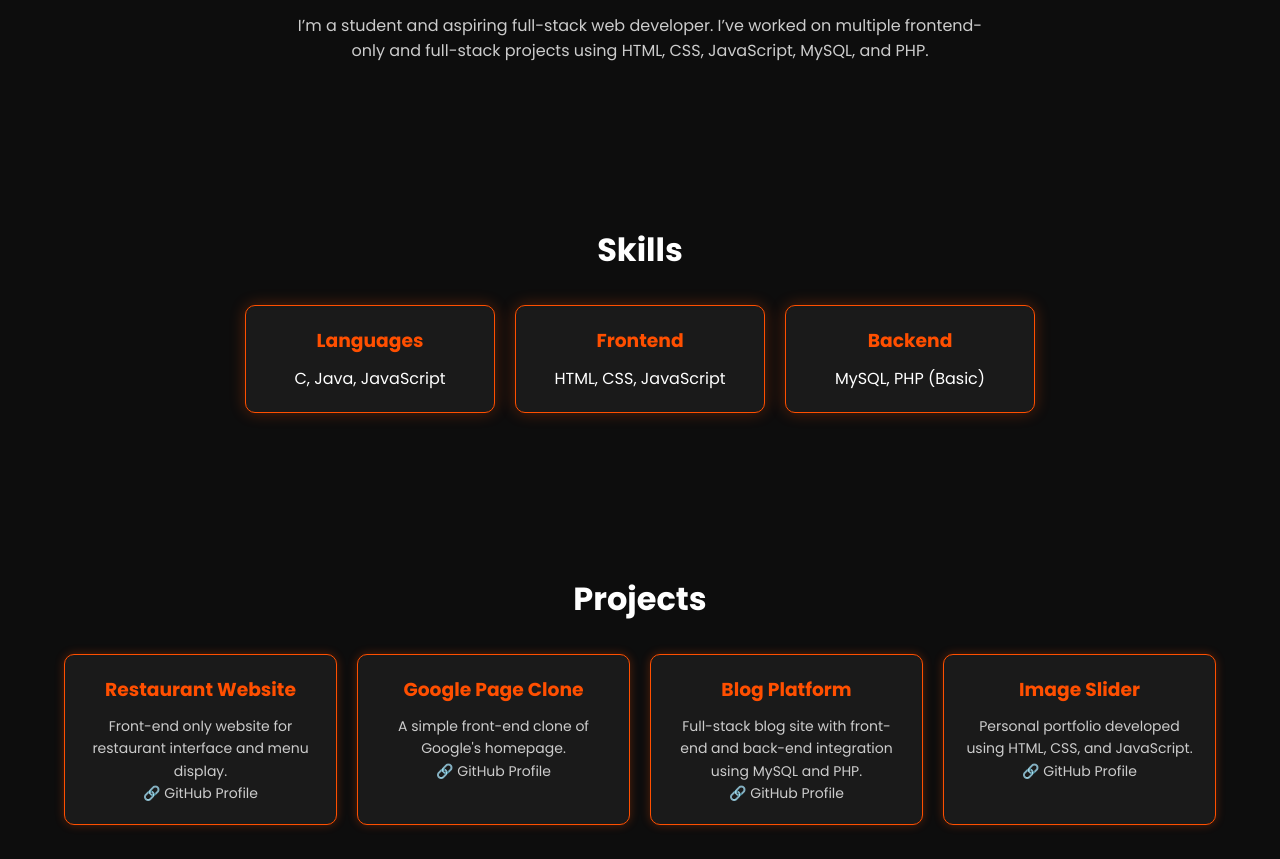
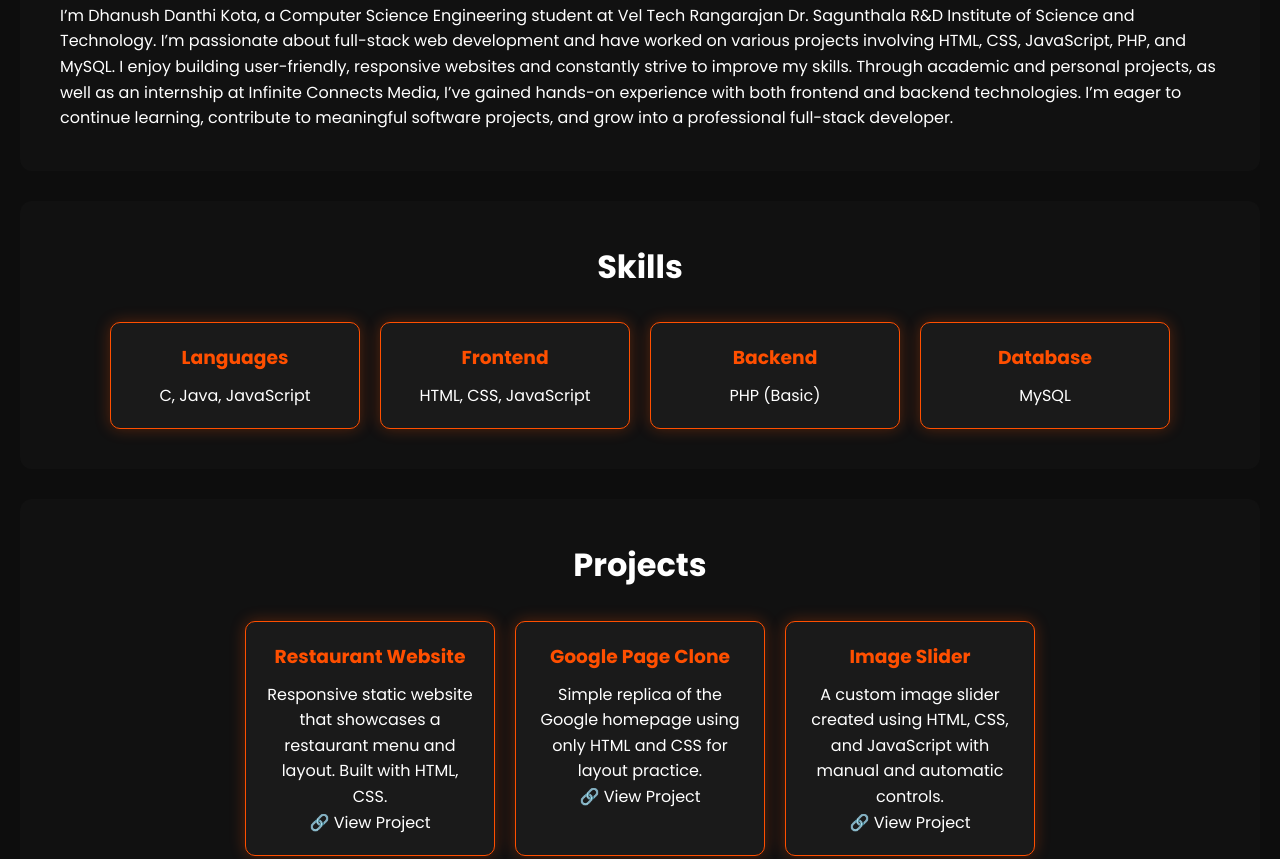
Before and after one commit to DHANUSH00045/portfolio-, a plain HTML site: page index.html in a window 1280 px wide. Shown: the part 838-1697 px from the top of the page. Drawn offline with Linux system fonts and the light colour scheme.

Commit message:
first commit

```diff
--- a/css/style.css
+++ b/css/style.css
@@ -68,7 +68,29 @@ h1, h2, h3 {
   bottom: -5px;
   left: 0;
 }
+.navbar {
+  display: flex;
+  gap: 30px; /* Adds space between navbar items */
+}
 
+.navbar a {
+  color: white;
+  font-weight: 500;
+  padding: 6px 10px;
+  border-radius: 4px;
+  transition: 0.3s;
+}
+
+.navbar a:hover {
+  background-color: #ff4f00;
+  color: #000;
+}
+
+.navbar .button {
+  /* Removed special Contact styling */
+  background: none;
+  color: white;
+}
 .navbar a:hover::after { /* Changed from .nav a:hover::after to .navbar a:hover::after */
   width: 100%;
 }
@@ -184,16 +206,31 @@ h1, h2, h3 {
 }
 
 /* About Section */
-.about h2 {
-  text-align: center;
-  margin-bottom: 20px;
+.about {
+  background: #111;
+  border-radius: 12px;
+  padding: 40px;
+  margin: 30px 20px;
 }
 
-.about p {
-  max-width: 700px;
-  margin: 0 auto;
-  text-align: center;
-  color: #ccc;
+.service-boxes {
+  display: grid;
+  grid-template-columns: repeat(auto-fit, minmax(220px, 1fr));
+  gap: 20px;
+  margin-top: 20px;
+}
+
+.service-card {
+  background: #1f1f1f;
+  padding: 20px;
+  border-radius: 10px;
+  transition: 0.3s ease;
+  box-shadow: 0 4px 10px rgba(0, 0, 0, 0.3);
+}
+
+.service-card:hover {
+  background: #262626;
+  transform: translateY(-4px);
 }
 
 /* Service Section */
--- a/index.html
+++ b/index.html
@@ -10,6 +10,7 @@
 <body>
 
   <!-- Header -->
+  <!-- Header -->
 <header class="header">
   <div class="logo">Dhanush<span>Kota</span></div>
   <nav class="navbar">
@@ -17,11 +18,12 @@
     <a href="#about">About</a>
     <a href="#services">Skills</a>
     <a href="#projects">Projects</a>
-      <a href="#contact" class="button">Contact</a>
+    <a href="#achievements">Achievements</a>
+    <a href="#certificates">Certificates</a>
+    <a href="#contact">Contact</a>
   </nav>
   <div class="menu-toggle">&#9776;</div>
 </header>
-
   <!-- Hero Section -->
   <section class="hero" id="home">
     <img src="./image/WhatsApp Image 2025-06-29 at 11.19.13_96271eeb.jpg" alt="Dhanush's Photo">
@@ -33,12 +35,13 @@
   <!-- About Section -->
   <section class="about" id="about">
     <h2>About <span style="color: #ff4f00;">Me</span></h2>
-    <p>I’m a student and aspiring full-stack web developer. I’ve worked on multiple frontend-only and full-stack projects using HTML, CSS, JavaScript, MySQL, and PHP.</p>
+    <p>I’m Dhanush Danthi Kota, a Computer Science Engineering student at Vel Tech Rangarajan Dr. Sagunthala R&D Institute of Science and Technology. I’m passionate about full-stack web development and have worked on various projects involving HTML, CSS, JavaScript, PHP, and MySQL. I enjoy building user-friendly, responsive websites and constantly strive to improve my skills. Through academic and personal projects, as well as an internship at Infinite Connects Media, I’ve gained hands-on experience with both frontend and backend technologies. I’m eager to continue learning, contribute to meaningful software projects, and grow into a professional full-stack developer.</p>
 
   </section>
 
   <!-- Skills Section -->
-  <section class="services" id="services">
+
+<section class="about" id="services">
   <h2>Skills</h2>
   <div class="service-boxes">
     <div class="service-card">
@@ -51,34 +54,33 @@
     </div>
     <div class="service-card">
       <h3>Backend</h3>
-        <p>MySQL, PHP (Basic)</p>
+      <p>PHP (Basic)</p>
+    </div>
+    <div class="service-card">
+      <h3>Database</h3>
+      <p>MySQL</p>
     </div>
   </div>
 </section>
 
   <!-- Projects Section -->
-  <section class="projects" id="projects">
+<section class="about" id="projects">
   <h2>Projects</h2>
-    <div class="project-grid">
-      <div class="project-card">
+  <div class="service-boxes">
+    <div class="service-card">
       <h3>Restaurant Website</h3>
-        <p>Front-end only website for restaurant interface and menu display.</p>
-        <p>🔗 <a href="https://dhanush00045.github.io/RESTAURANT-WEBSITE-1/" target="_blank">GitHub Profile</a></p>
+      <p>Responsive static website that showcases a restaurant menu and layout. Built with HTML, CSS.</p>
+      <p>🔗 <a href="https://dhanush00045.github.io/RESTAURANT-WEBSITE-1/" target="_blank">View Project</a></p>
     </div>
-      <div class="project-card">
+    <div class="service-card">
       <h3>Google Page Clone</h3>
-        <p>A simple front-end clone of Google's homepage.</p>
-        <p>🔗 <a href="https://dhanush00045.github.io/GOOGLE-PAGE/" target="_blank">GitHub Profile</a></p>
+      <p>Simple replica of the Google homepage using only HTML and CSS for layout practice.</p>
+      <p>🔗 <a href="https://dhanush00045.github.io/GOOGLE-PAGE/" target="_blank">View Project</a></p>
     </div>
-      <div class="project-card">
-        <h3>Blog Platform</h3>
-        <p>Full-stack blog site with front-end and back-end integration using MySQL and PHP.</p>
-        <p>🔗 <a href="https://dhanush00045.github.io/BLOGS/" target="_blank">GitHub Profile</a></p>
-      </div>
-      <div class="project-card">
+    <div class="service-card">
       <h3>Image Slider</h3>
-        <p>Personal portfolio developed using HTML, CSS, and JavaScript.</p>
-        <p>🔗 <a href="https://dhanush00045.github.io/image-slider/" target="_blank">GitHub Profile</a></p>
+      <p>A custom image slider created using HTML, CSS, and JavaScript with manual and automatic controls.</p>
+      <p>🔗 <a href="https://dhanush00045.github.io/image-slider/" target="_blank">View Project</a></p>
     </div>
   </div>
 </section>
@@ -128,6 +130,7 @@
       <div class="contact-item">📧 <a href="mailto:dhanushkota8@gmail.com">dhanushkota8@gmail.com</a></div>
       <div class="contact-item">📞 8919526789</div>
       <div class="contact-item">🔗 <a href="https://github.com/dhanush00045" target="_blank">GitHub Profile</a></div>
+      <div class="contact-item">linkedin</div>
     </div>
   </section>
 
```
Lines whose indentation alone changed are shown as unchanged.
